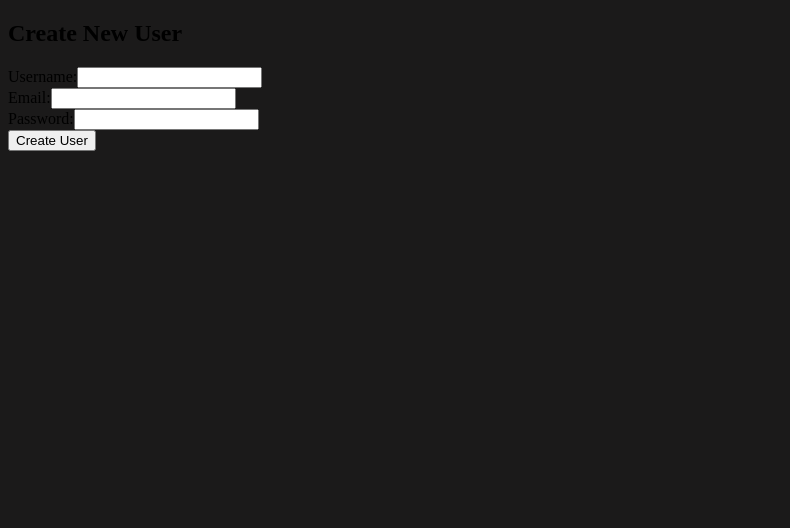
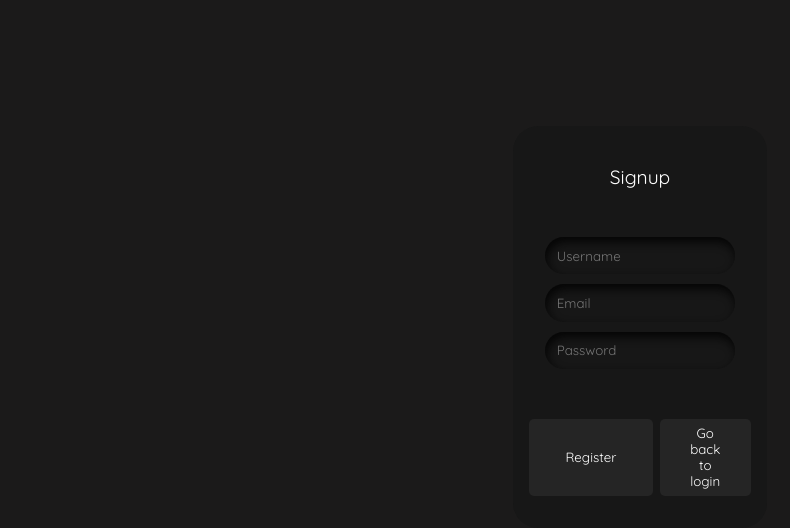
Before and after one commit to AarhamH/MyPiano, a Vue app in the folder vue-client/: page /signup in a window 1280 px wide. Shown: the top 528 px of the page, without its empty margins (0-790 px from the left). Built offline with nearby package versions, Linux system fonts and the light colour scheme.

Commit message:
Styled register page

```diff
--- a/vue-client/src/App.vue
+++ b/vue-client/src/App.vue
@@ -19,4 +19,10 @@ const isHome = () => {
   <RouterView />
 </template>
 
-<style lang="scss"></style>
+<style lang="scss">
+@import url('https://fonts.googleapis.com/css2?family=Quicksand:wght@400&display=swap');
+
+* {
+  font-family: "Quicksand"
+}
+</style>
--- a/vue-client/src/views/LoginView.vue
+++ b/vue-client/src/views/LoginView.vue
@@ -48,7 +48,7 @@
       <button class="button1">
         &nbsp;&nbsp;&nbsp;&nbsp;&nbsp;&nbsp;Login&nbsp;&nbsp;&nbsp;&nbsp;&nbsp;&nbsp;
       </button>
-      <button class="button2">Sign Up</button>
+      <button @click="goSignup" class="button2">Sign Up</button>
     </div>
     <button class="button3">Forgot Password</button>
   </form>
@@ -84,6 +84,10 @@ export default {
         await router.push("/home");
       }
     },
+
+    async goSignup() {
+      await router.push("/signup")
+    }
   },
 };
 </script>
--- a/vue-client/src/views/SignupView.vue
+++ b/vue-client/src/views/SignupView.vue
@@ -1,24 +1,45 @@
 <template>
-    <div>
-      <h2>Create New User</h2>
-      <form @submit.prevent="createUser">
-        <div>
-          <label for="username">Username:</label>
-          <input type="text" id="username" v-model="newUser.username" required />
-        </div>
-        <div>
-          <label for="email">Email:</label>
-          <input type="email" id="email" v-model="newUser.email" required />
-        </div>
-        <div>
-          <label for="password">Password:</label>
-          <input type="password" id="password" v-model="newUser.password" required />
-        </div>
-        <div>
-          <button type="submit">Create User</button>
-        </div>
-      </form>
+    <form class="form" @submit.prevent="createUser">
+    <p id="heading">Signup</p>
+    <div class="field">
+      <input
+        autocomplete="off"
+        placeholder="Username"
+        class="input-field"
+        type="text"
+        v-model="newUser.username"
+        required
+      />
     </div>
+
+    <div class="field">
+      <input
+        autocomplete="off"
+        placeholder="Email"
+        class="input-field"
+        type="email"
+        v-model="newUser.email"
+        required
+      />
+    </div>
+
+    <div class="field">
+      <input
+        placeholder="Password"
+        class="input-field"
+        type="password"
+        v-model="newUser.password"
+        required
+      />
+    </div>
+    <div class="btn">
+      <button class="button1">
+        &nbsp;&nbsp;&nbsp;&nbsp;&nbsp;&nbsp;Register&nbsp;&nbsp;&nbsp;&nbsp;&nbsp;&nbsp;
+      </button>
+      <button @click="goLogin" class="button2">Go back to login</button>
+    </div>
+    <div></div>
+  </form>
   </template>
 
   <script>
@@ -49,6 +70,128 @@
           const { responseFlag, responseData } = await makeApiRequest(url,options);
           if(responseFlag) { await router.push('/'); }
       },
+      async goLogin() {
+        await router.push("/")
+      },
     },
   };
 </script>
+
+<style>
+body {
+  background-color: #1b1a1a;
+}
+.form {
+  display: flex;
+  flex-direction: column;
+  gap: 10px;
+  padding-left: 2em;
+  padding-right: 2em;
+  padding-bottom: 0.4em;
+  background-color: #171717;
+  border-radius: 25px;
+  transition: 0.4s ease-in-out;
+  margin: auto;
+  width: 15%;
+  margin-top: 10%;
+}
+
+.form:hover {
+  transform: scale(1.05);
+  border: 1px solid black;
+}
+
+#heading {
+  text-align: center;
+  margin: 2em;
+  color: rgb(255, 255, 255);
+  font-size: 1.2em;
+}
+
+.field {
+  display: flex;
+  align-items: center;
+  justify-content: center;
+  gap: 0.5em;
+  border-radius: 25px;
+  padding: 0.6em;
+  border: none;
+  outline: none;
+  color: white;
+  background-color: #171717;
+  box-shadow: inset 2px 5px 10px rgb(5, 5, 5);
+}
+
+.input-icon {
+  height: 1.3em;
+  width: 1.3em;
+  fill: white;
+}
+
+.input-field {
+  background: none;
+  border: none;
+  outline: none;
+  width: 100%;
+  color: #d3d3d3;
+}
+
+.form .btn {
+  display: flex;
+  justify-content: center;
+  flex-direction: row;
+  margin-top: 2.5em;
+  margin-bottom: 1rem;
+}
+
+.button1 {
+  padding: 0.5em;
+  padding-left: 1.1em;
+  padding-right: 1.1em;
+  border-radius: 5px;
+  margin-right: 0.5em;
+  border: none;
+  outline: none;
+  transition: 0.4s ease-in-out;
+  background-color: #252525;
+  color: white;
+}
+
+.button1:hover {
+  background-color: black;
+  color: white;
+}
+
+.button2 {
+  padding: 0.5em;
+  padding-left: 2.3em;
+  padding-right: 2.3em;
+  border-radius: 5px;
+  border: none;
+  outline: none;
+  transition: 0.4s ease-in-out;
+  background-color: #252525;
+  color: white;
+}
+
+.button2:hover {
+  background-color: black;
+  color: white;
+}
+
+.button3 {
+  margin-bottom: 3em;
+  padding: 0.5em;
+  border-radius: 5px;
+  border: none;
+  outline: none;
+  transition: 0.4s ease-in-out;
+  background-color: #252525;
+  color: white;
+}
+
+.button3:hover {
+  background-color: red;
+  color: white;
+}
+</style>
```
